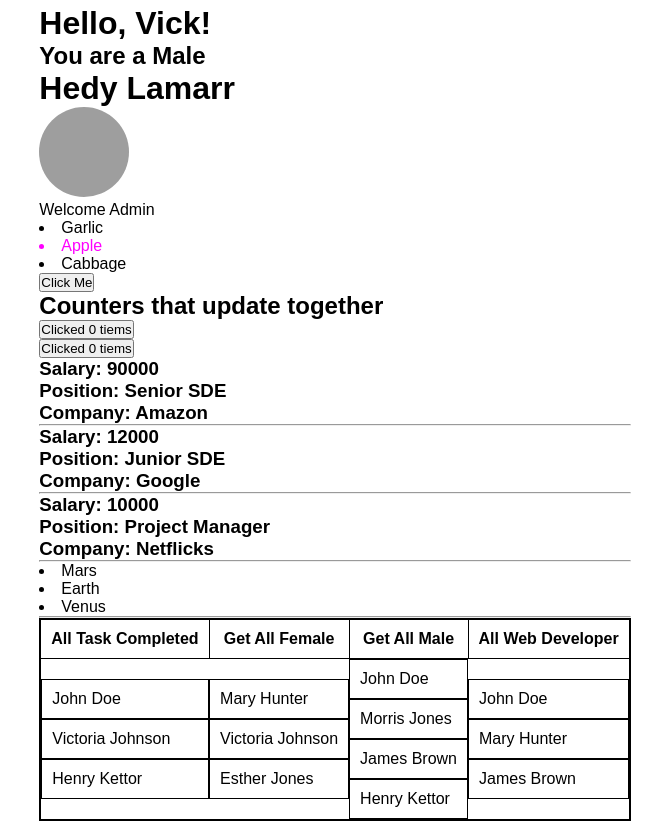
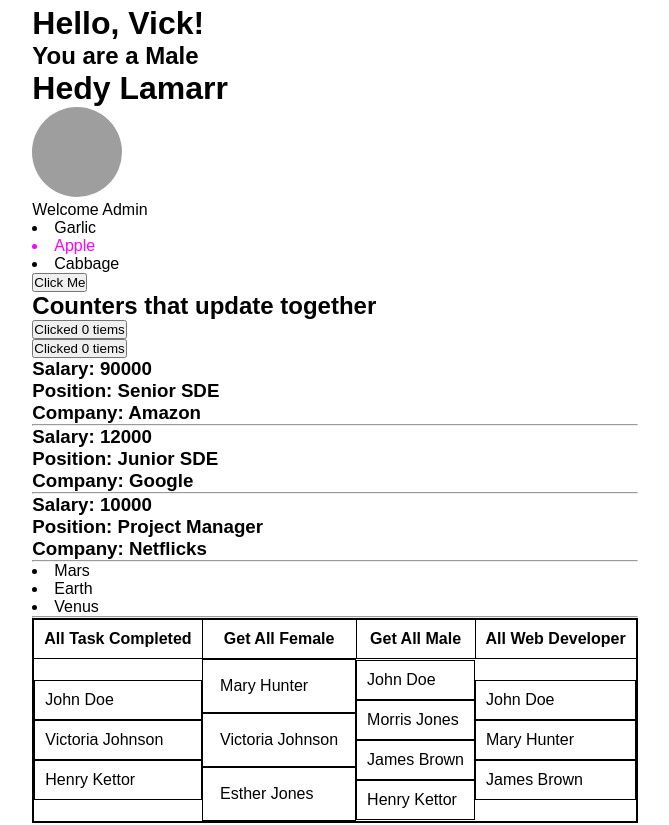
Before and after one commit to nimely111/React-Coding-snippet, a React (Vite) app: page / in a window 1280 px wide. Shown: the top 825 px of the page, without its empty margins (305-974 px from the left). Built offline with nearby package versions, Linux system fonts and the light colour scheme; grey boxes are pictures that could not be loaded.

Commit message:
increase padding for all female in table

```diff
--- a/src/Employees.jsx
+++ b/src/Employees.jsx
@@ -65,7 +65,7 @@ function Emplooyes() {
                   key={key}
                   style={{
                     border: '1px solid black',
-                    padding: '10px',
+                    padding: '17px',
                     listStyle: 'none'
                     }}>
                     {data.name}
```
